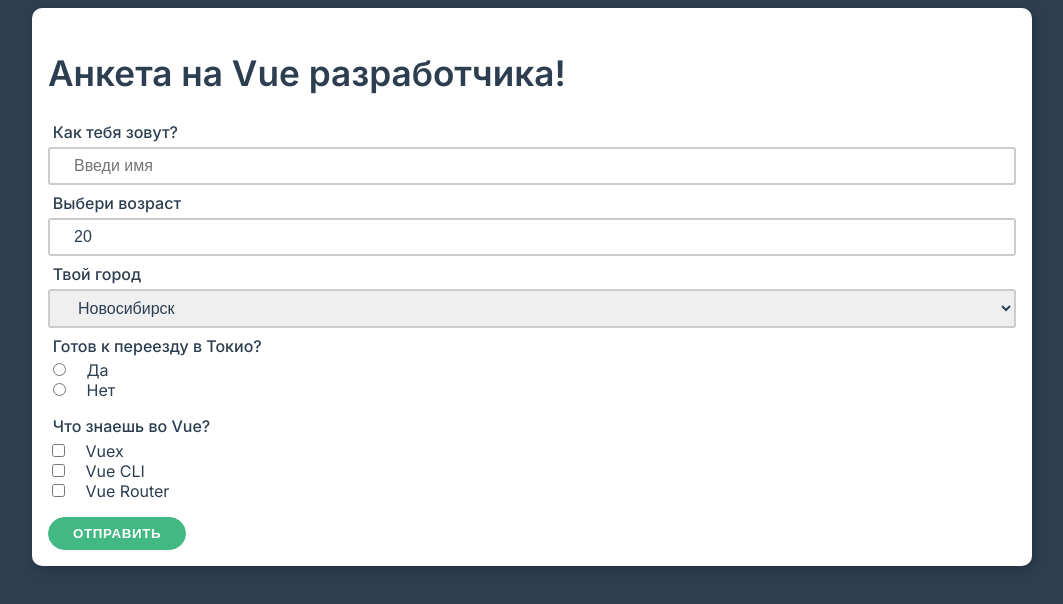
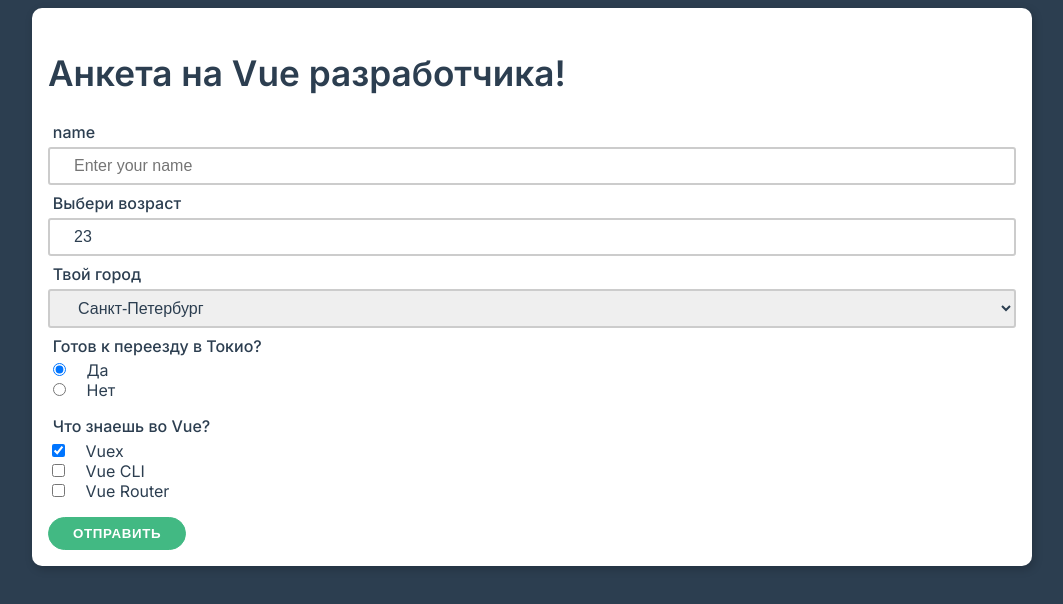
Before and after one commit to SiarhKul/vue_basic, a Vue app: page / in a window 1280 px wide. Shown: the top 604 px of the page, without its empty margins (108-1171 px from the left). Built offline with nearby package versions, Linux system fonts and the light colour scheme.

Commit message:
feat: Added form

```diff
--- a/src/App.vue
+++ b/src/App.vue
@@ -1,20 +1,27 @@
 <template>
   <div class='container'>
-    <form class='card'>
+    <form class='card' @submit.prevent='submitForm'>
       <h1>Анкета на Vue разработчика!</h1>
-      <div class='form-control'>
-        <label for='name'>Как тебя зовут?</label>
-        <input type='text' id='name' placeholder='Введи имя'>
-      </div>
+      <!--      <div class='form-control' :class='{invalid:error.name}'>-->
+      <!--        <label for='name'>Как тебя зовут?</label>-->
+      <!--        <input type='text' id='name' placeholder='Введи имя' v-model.trim='name'>-->
+      <!--        <small v-if='error.name'>{{ error.name }}</small>-->
+      <!--      </div>-->
+
+      <app-input placeholder='Enter your name'
+                 :error='error.name'
+                 label='name'
+                 v-model='name'>
+      </app-input>
 
       <div class='form-control'>
         <label for='age'>Выбери возраст</label>
-        <input type='number' id='age' value='20'>
+        <input type='number' id='age' max='70' v-model.number='age'>
       </div>
 
       <div class='form-control'>
         <label for='city'>Твой город</label>
-        <select id='city'>
+        <select id='city' v-model='city'>
           <option value='spb'>Санкт-Петербург</option>
           <option value='msk'>Москва</option>
           <option value='kzn'>Казань</option>
@@ -25,24 +32,25 @@
       <div class='form-checkbox'>
         <span class='label'>Готов к переезду в Токио?</span>
         <div class='checkbox'>
-          <label><input type='radio' name='trip' /> Да</label>
+          <label><input type='radio' name='trip' value='yes' v-model='relocate' /> Да</label>
         </div>
 
         <div class='checkbox'>
-          <label><input type='radio' name='trip' /> Нет</label>
+          <label><input type='radio' name='trip' value='no' v-model='relocate' /> Нет</label>
         </div>
       </div>
 
       <div class='form-checkbox'>
         <span class='label'>Что знаешь во Vue?</span>
         <div class='checkbox'>
-          <label><input type='checkbox' /> Vuex</label>
+          <label><input type='checkbox' name='skills' v-model='skills' value='vuex' /> Vuex</label>
         </div>
         <div class='checkbox'>
-          <label><input type='checkbox' /> Vue CLI</label>
+          <label><input type='checkbox' name='skills' v-model='skills' value='cli' /> Vue CLI</label>
         </div>
         <div class='checkbox'>
-          <label><input type='checkbox' /> Vue Router</label>
+          <label><input type='checkbox' name='skills' v-model='skills' value='router' /> Vue Router</label>
+
         </div>
       </div>
 
@@ -52,9 +60,56 @@
 </template>
 
 <script>
-export default {};
+import AppInput from '@/AppInput';
+
+export default {
+  components: { AppInput },
+  data() {
+    return {
+      name: '',
+      age: 23,
+      city: 'spb',
+      relocate: 'yes',
+      skills: ['vuex'],
+      error: { name: null },
+    };
+
+  },
+  methods: {
+    formValid() {
+      let isValid = true;
+      if (this.name.length === 0) {
+        this.error.name = 'Enter your name';
+        isValid = false;
+      } else {
+        this.error.name = null;
+      }
+
+      return isValid;
+    },
+
+    submitForm() {
+      if (this.formValid()) {
+        console.group('form Data');
+        console.log('name', this.name);
+        console.log('age', this.age);
+        console.log('city', this.city);
+        console.log('relocate', this.relocate);
+        console.log('skills', this.skills);
+        console.groupEnd();
+      }
+    },
+  },
+};
 </script>
 
 <style>
+.form-control small {
+  color: red;
+}
+
+.form-control.invalid input {
+  border-color: #c25205;
+}
 
 </style>
--- /dev/null
+++ b/src/AppInput.vue
@@ -0,0 +1,35 @@
+<template>
+  <div class='form-control' :class='{invalid:error}'>
+    <label :for='id'>{{ label }}</label>
+    <input type='text' :id='id' :placeholder='placeholder' :value='modelValue' @input='change'>
+    <small v-if='error'>{{ error }}</small>
+  </div>
+</template>
+
+<script>
+export default {
+  name: 'AppInput',
+  emits: ['update:modelValue'],
+  props: {
+    modelValue: String,
+    placeholder: String,
+    error: String,
+    label: String,
+  },
+
+  data() {
+    return {
+      id: 'input-' + Math.random(),
+    };
+  },
+  methods: {
+    change(e) {
+      this.$emit('update:modelValue', e.target.value);
+    },
+  },
+};
+</script>
+
+<style scoped>
+
+</style>
```
